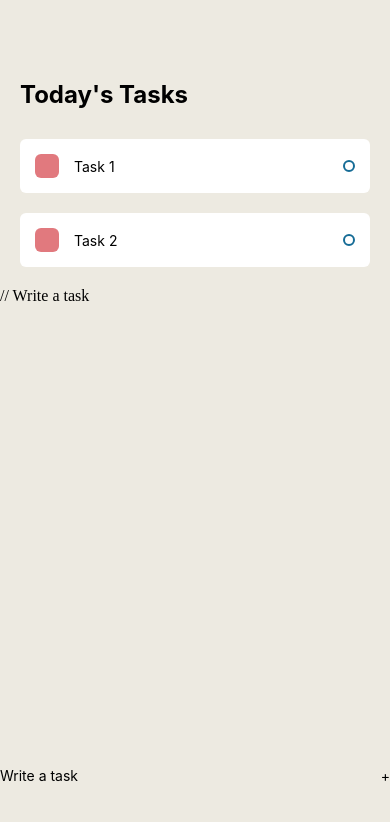
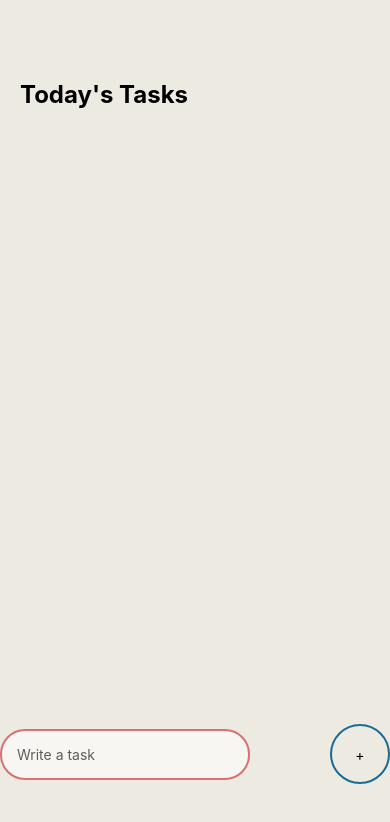
Before and after one commit to danielknight261/react-native-todo-list, a React Native app in the folder todolist/: screen / in a window 390 px wide. Shown: the top 822 px of the page. Built offline with nearby package versions, Linux system fonts and the light colour scheme.

Commit message:
state added

```diff
--- a/todolist/App.js
+++ b/todolist/App.js
@@ -1,4 +1,4 @@
-import React from "react";
+import React, { useState } from "react";
 import {
   StyleSheet,
   Text,
@@ -11,6 +11,20 @@ import {
 import Task from "./components/Task";
 
 export default function App() {
+  const [task, setTask] = useState();
+  const [taskItems, setTaskItems] = useState([]);
+
+  const handleAddTask = () => {
+    setTaskItems([...taskItems, task])
+    setTask(null);
+  }
+
+  const completeTask = (index) => {
+       let itemsCopy = [...taskItems];
+       itemsCopy.splice(index, 1);
+       setTaskItems(itemsCopy);
+  }
+
   return (
     <View style={styles.container}>
       {/* Todays tasks */}
@@ -19,19 +33,30 @@ export default function App() {
 
         <View style={styles.items}>
           {/* This is where tasks will go */}
+          {
+            taskItems.map((item, index) => {
+             return (
+              <TouchableOpacity key={index}  onPress={() => completeTask(index)}>
+              <Task text={item} />
+              </TouchableOpacity>
+             )
 
-          <Task text={"Task 1"} />
-          <Task text={"Task 2"} />
+
+            })
+          }
+
+          {/* <Task text={"Task 1"} />
+          <Task text={"Task 2"} /> */}
         </View>
       </View>
-      // Write a task
+      {/* Write a task */}
       <KeyboardAvoidingView
         behavior={Platform.OS === "ios" ? "padding" : "height"}
         style={styles.writeTaskWrapper}
       >
-        <TextInput style={styles.input} placeholder={'Write a task'} />
+        <TextInput style={styles.input} placeholder={'Write a task'} value={task} onChangeText={text => setTask(text)} />
 
-        <TouchableOpacity>
+        <TouchableOpacity onPress={() => handleAddTask()}>
           <View style={styles.addWrapper}>
             <Text style={styles.addText}>+</Text>
           </View>
@@ -65,4 +90,26 @@ const styles = StyleSheet.create({
     justifyContent: "space-between",
     alignItems: "center",
   },
+  input: {
+    paddingVertical: 15,
+    paddingHorizontal: 15,
+    backgroundColor: "#ffffff",
+    borderRadius: 25,
+    borderColor: "#cd2028",
+    opacity: 0.6,
+    borderWidth: 2,
+    width: 250,
+  },
+  addWrapper: {
+    width: 60,
+    height: 60,
+    borderColor: "#166c96",
+    borderRadius: 60,
+    justifyContent: "center",
+    alignItems: "center",
+    borderWidth: 2,
+  },
+  addText: {
+
+  }
 });
```
